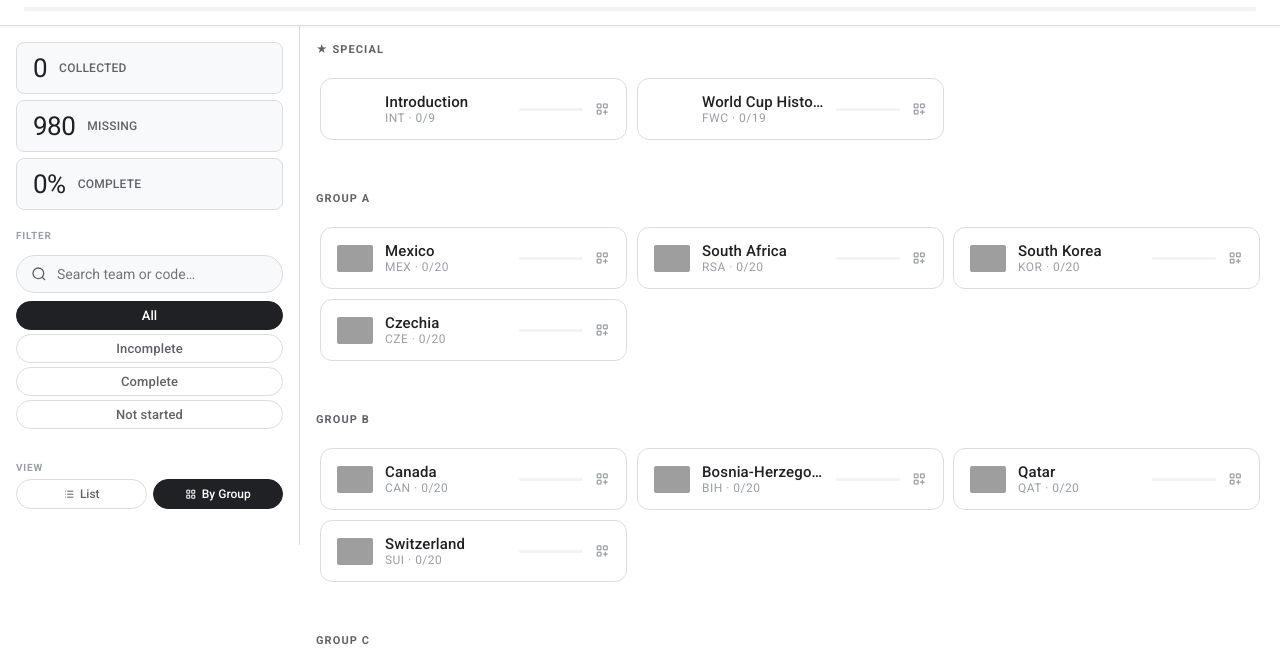
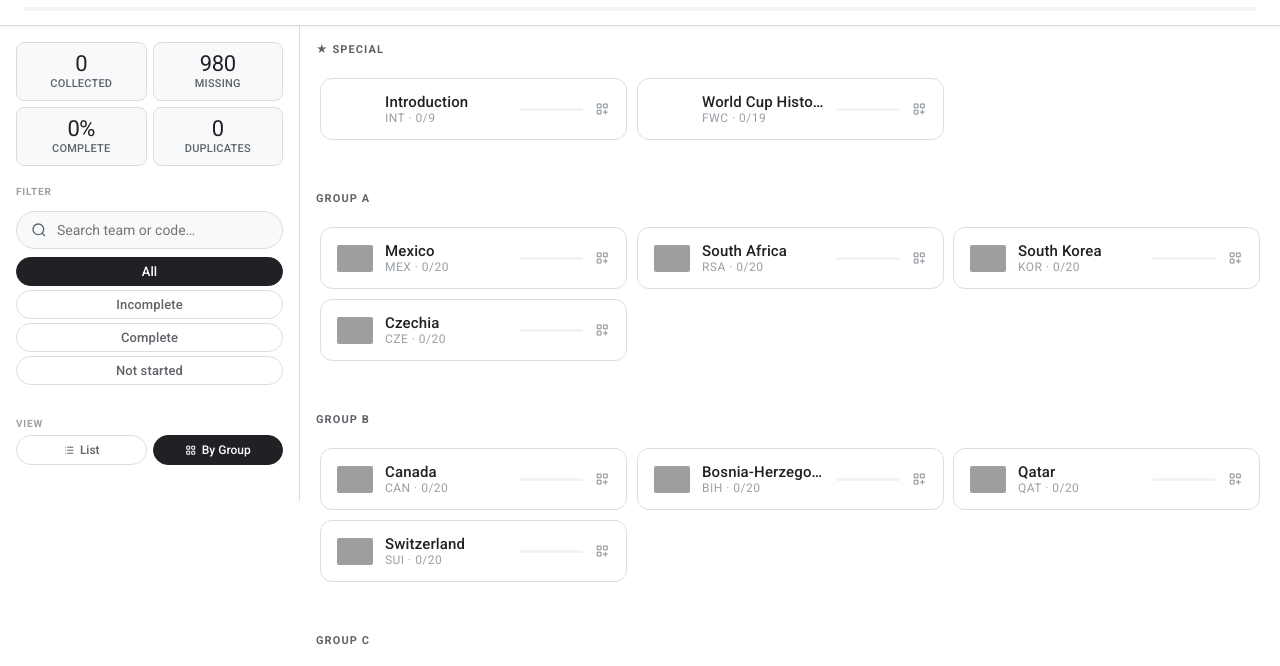
Before and after one commit to redhatgamer/StickerAlbum, a website built with Vite: page index.html in a window 1280 px wide. Shown: the part 94-760 px from the top of the page. Built offline with nearby package versions, Linux system fonts and the light colour scheme; some packages are replaced by stand-ins of ours; no server answers; grey boxes are pictures that could not be loaded; a web font is replaced by a local one.

Commit message:
Syncing data correctly

```diff
--- a/src/main.js
+++ b/src/main.js
@@ -97,11 +97,20 @@ function teamOwned(team) {
 
 function totalOwned() {
   // For non-pro: count unique stickers
-  // For pro: sum all quantities
+  // For pro: count only the first copy of each sticker as collected
   if (proStatus.purchased) {
-    return Object.keys(owned).reduce((sum, k) => sum + (owned[k] || 0), 0)
+    return Object.keys(owned).filter(k => owned[k] > 0).length
   }
   return Object.keys(owned).filter(k => owned[k]).length
+}
+
+function totalDuplicates() {
+  // For pro: count all copies beyond the first one
+  if (!proStatus.purchased) return 0
+  return Object.keys(owned).reduce((sum, k) => {
+    const qty = owned[k] || 0
+    return sum + Math.max(0, qty - 1)
+  }, 0)
 }
 
 function teamMatchesFilter(team) {
@@ -116,10 +125,13 @@ function teamMatchesFilter(team) {
 
 function updateStats() {
   const have = totalOwned()
+  const dupes = totalDuplicates()
   const pct = Math.round((have / TOTAL_STICKERS) * 100)
   document.getElementById('s-have').textContent = have
   document.getElementById('s-need').textContent = TOTAL_STICKERS - have
   document.getElementById('s-pct').textContent = pct + '%'
+  const dupeEl = document.getElementById('s-dupes')
+  if (dupeEl) dupeEl.textContent = dupes
   document.getElementById('global-bar').style.width = pct + '%'
 }
 
@@ -627,6 +639,7 @@ function bootstrap() {
           <div class="stat-card"><div class="stat-val" id="s-have">0</div><div class="stat-lbl">collected</div></div>
           <div class="stat-card"><div class="stat-val" id="s-need">${TOTAL_STICKERS}</div><div class="stat-lbl">missing</div></div>
           <div class="stat-card"><div class="stat-val" id="s-pct">0%</div><div class="stat-lbl">complete</div></div>
+          <div class="stat-card"><div class="stat-val" id="s-dupes">0</div><div class="stat-lbl">duplicates</div></div>
         </div>
         <div class="sidebar-section-label">Filter</div>
         <div class="search-wrap">
--- a/src/style.css
+++ b/src/style.css
@@ -121,7 +121,7 @@ body {
 /* Stats */
 .stats-row {
   display: grid;
-  grid-template-columns: repeat(3, minmax(0, 1fr));
+  grid-template-columns: repeat(2, minmax(0, 1fr));
   gap: 8px;
   padding: 12px 16px;
 }
@@ -129,13 +129,13 @@ body {
 .stat-card {
   background: var(--bg-secondary);
   border-radius: var(--radius-md);
-  padding: 10px 8px;
+  padding: 12px 10px;
   text-align: center;
   border: var(--border);
 }
 
 .stat-val {
-  font-size: 22px;
+  font-size: 24px;
   font-weight: 400;
   color: var(--text);
   line-height: 1;
@@ -147,7 +147,7 @@ body {
   font-size: 11px;
   font-weight: 500;
   color: var(--text-secondary);
-  margin-top: 4px;
+  margin-top: 6px;
   letter-spacing: 0.02em;
   text-transform: uppercase;
 }
@@ -376,7 +376,7 @@ body {
   .sidebar::-webkit-scrollbar { display: none; }
 
   .stats-row {
-    grid-template-columns: 1fr;
+    grid-template-columns: repeat(2, 1fr);
     padding: 16px 16px 8px;
     gap: 6px;
   }
@@ -420,7 +420,11 @@ body {
 @media (min-width: 1200px) {
   .sidebar { width: 300px; }
 
-  .stats-row { grid-template-columns: 1fr; }
+  .stats-row { grid-template-columns: repeat(2, 1fr); }
+
+  .stat-card { padding: 10px 8px; display: block; text-align: center; }
+  .stat-val { font-size: 22px; }
+  .stat-lbl { margin-top: 2px; font-size: 11px; }
 
   .teams-list { grid-template-columns: repeat(3, 1fr); align-items: start; }
 
```
Also changed, not shown: firebase.json (added), 3 other files.
